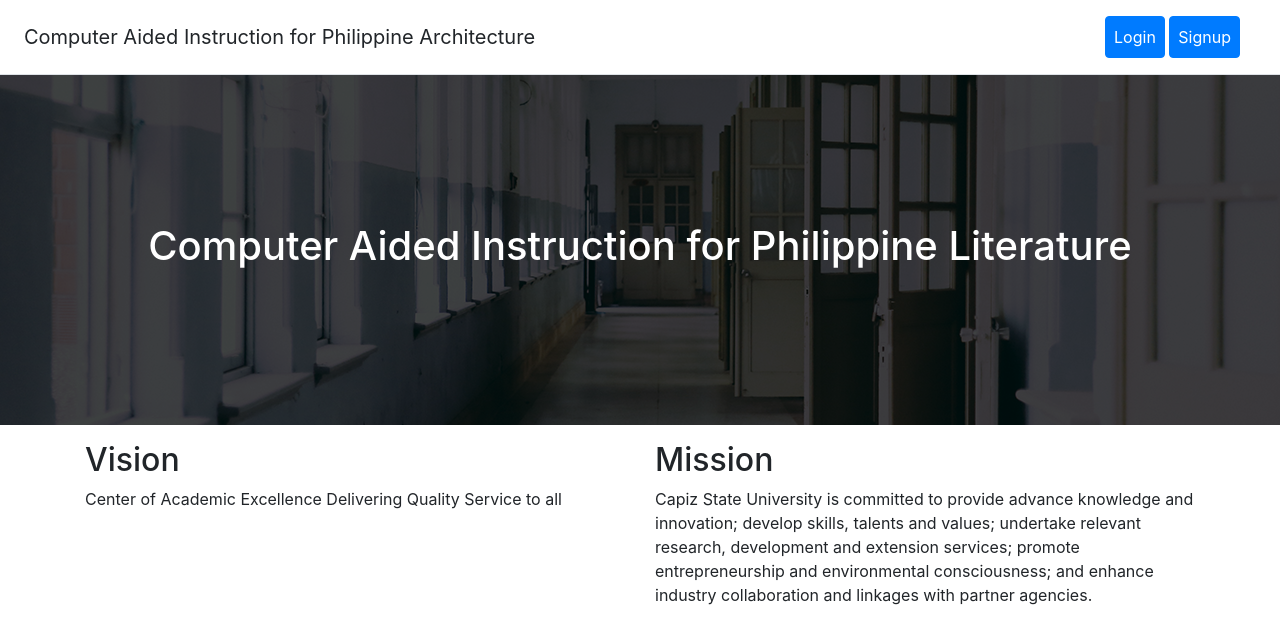
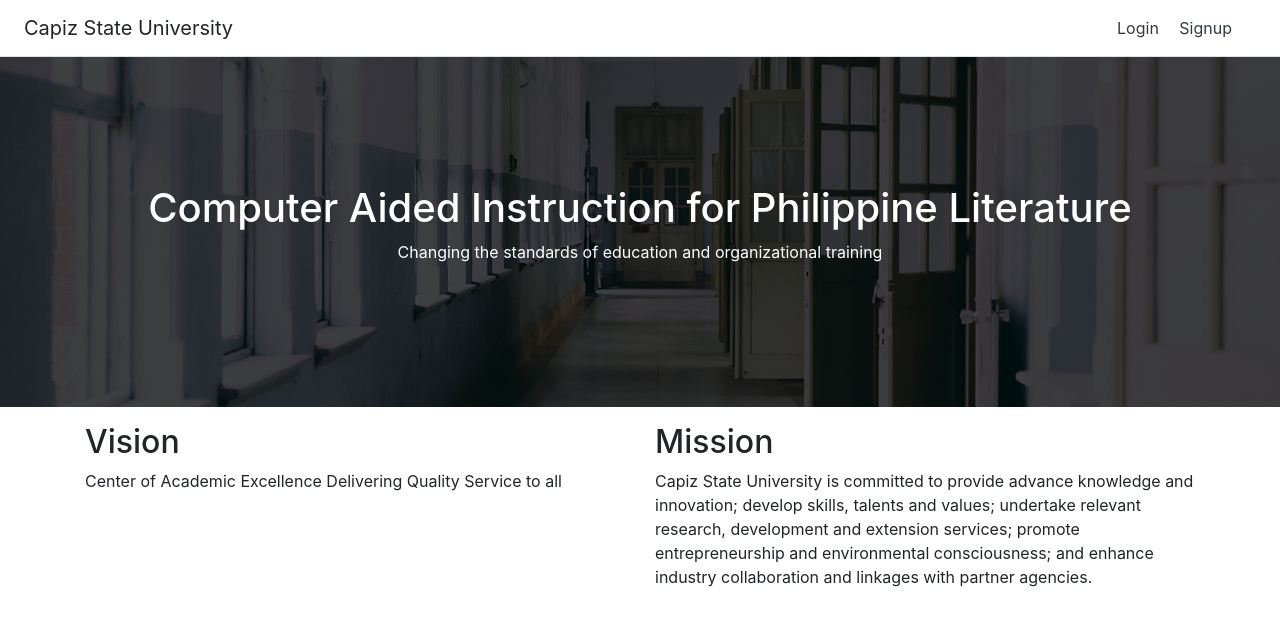
Before and after one commit to projectvelox/caipl, a PHP site: page / in a window 1280 px wide. Shown: the top 644 px of the page. Run offline with PHP 8.4, Linux system fonts and the light colour scheme.

Commit message:
update to index

```diff
--- a/assets/css/style.css
+++ b/assets/css/style.css
@@ -10,9 +10,11 @@ html, body, .caipl-background {
 	width: 100%;
 	height: 350px;
 	background-size: cover;
-	display: flex;
-    align-items: center;
+    display: flex;
+    vertical-align: middle;
     justify-content: center;
+    text-align: center;
+	flex-direction: column;
 }
 
 #background-slider-1 {
--- a/index.php
+++ b/index.php
@@ -11,7 +11,7 @@
 	<!-- Background image -->
 	<div class="caipl-background mb-3" id="background-slider-1">
 		<h1 class="text-white">Computer Aided Instruction for Philippine Literature</h1>
-		<p></p>
+		<p class="text-white">Changing the standards of education and organizational training</p>
 	</div>
 
 	<div class="container">
--- a/view/partials/navbar.php
+++ b/view/partials/navbar.php
@@ -1,7 +1,7 @@
 <div class="d-flex flex-column flex-md-row align-items-center p-3 px-md-4 bg-white border-bottom shadow-sm">
-  <h5 class="my-0 mr-md-auto font-weight-normal">Computer Aided Instruction for Philippine Architecture</h5>
+  <h5 class="my-0 mr-md-auto font-weight-normal">Capiz State University</h5>
   <nav class="my-2 my-md-0 mr-md-3">
-    <a class="p-2 btn btn-primary" href="#">Login</a>
-    <a class="p-2 btn btn-primary" href="#">Signup</a>
+    <a class="p-2 text-dark" href="#">Login</a>
+    <a class="p-2 text-dark" href="#">Signup</a>
   </nav>
 </div>
```
